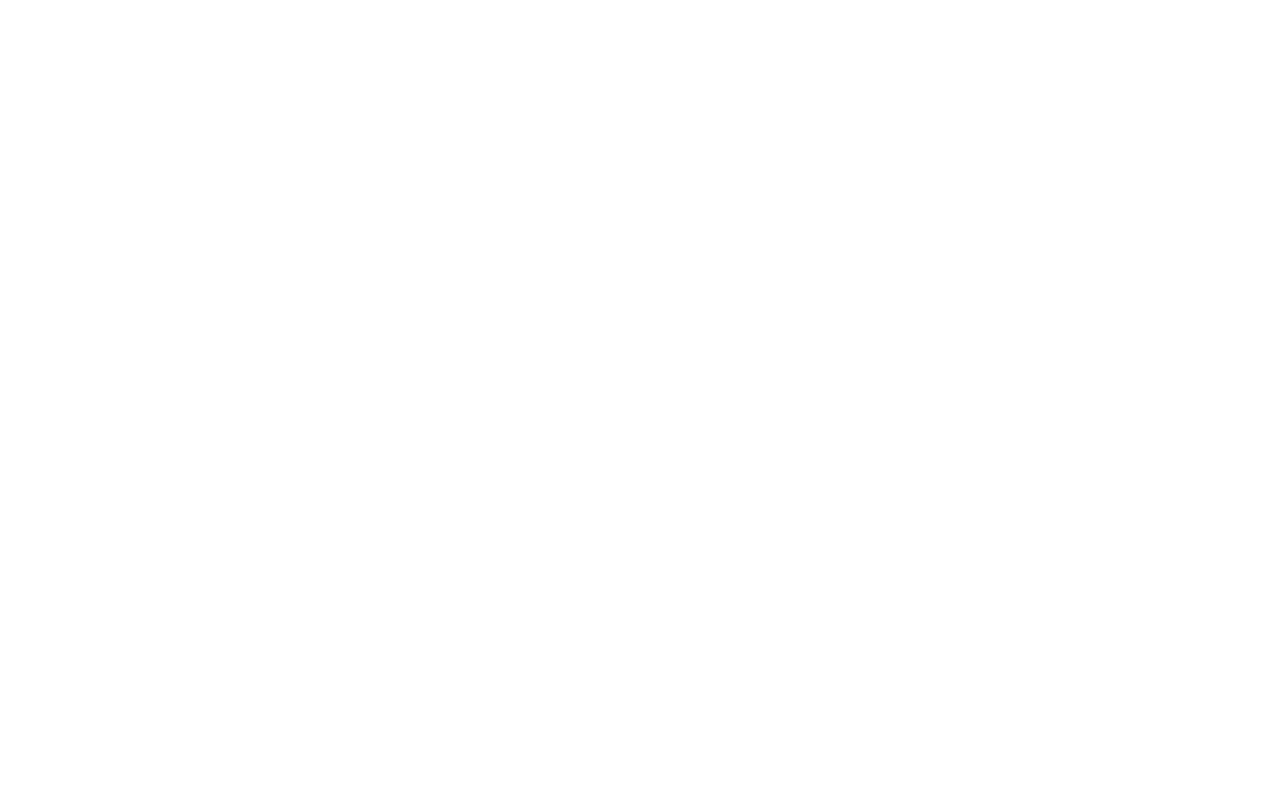
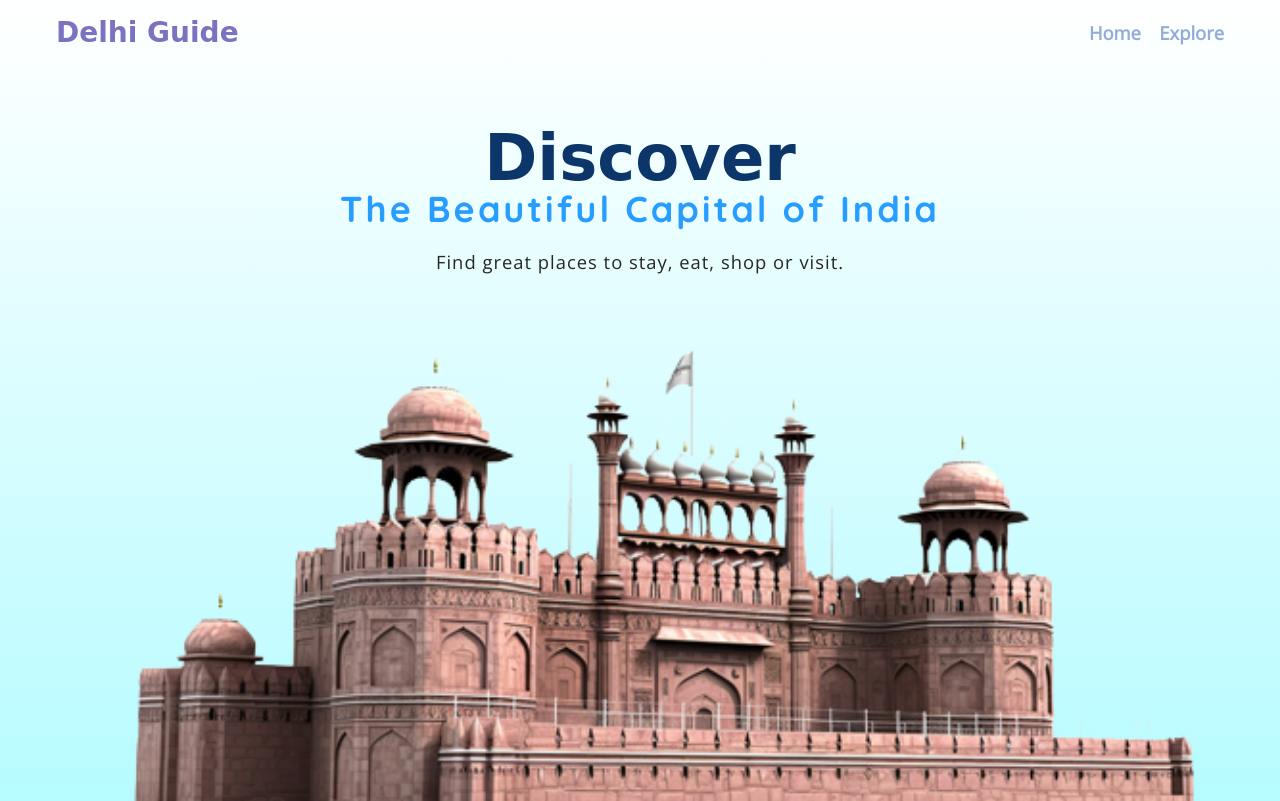
Before and after one commit to Ritika-Agrawal811/delhi-guide, a plain HTML site: page index.html in a window 1280 px wide. Drawn offline with nearby package versions, Linux system fonts and the light colour scheme; a web font is replaced by a local one.

Commit message:
add: Hero Section and navigation bar

```diff
--- a/index.html
+++ b/index.html
@@ -3,7 +3,42 @@
   <head>
     <meta charset="UTF-8" />
     <meta name="viewport" content="width=device-width, initial-scale=1.0" />
-    <title>Document</title>
+    <link
+      rel="stylesheet"
+      href="https://cdnjs.cloudflare.com/ajax/libs/font-awesome/6.4.2/css/all.min.css"
+      integrity="sha512-z3gLpd7yknf1YoNbCzqRKc4qyor8gaKU1qmn+CShxbuBusANI9QpRohGBreCFkKxLhei6S9CQXFEbbKuqLg0DA=="
+      crossorigin="anonymous"
+      referrerpolicy="no-referrer"
+    />
+    <link rel="stylesheet" href="style.css" />
+    <title>Delhi Guide</title>
   </head>
-  <body></body>
+  <body>
+    <header>
+      <nav class="navbar container">
+        <a href="#" class="site-logo">Delhi Guide</a>
+
+        <button class="hamburger" id="hamburgerMenu">
+          <i class="fa-solid fa-bars"></i>
+        </button>
+        <ul class="menu-list" id="menuList">
+          <li>
+            <a href="">Home</a>
+          </li>
+          <li>
+            <a href="">Explore</a>
+          </li>
+        </ul>
+      </nav>
+      <section class="hero-section">
+        <h1>
+          Discover
+          <div>The Beautiful Capital of India</div>
+        </h1>
+        <p class="subtitle">Find great places to stay, eat, shop or visit.</p>
+      </section>
+    </header>
+
+    <script src="script.js" defer></script>
+  </body>
 </html>
--- /dev/null
+++ b/script.js
@@ -0,0 +1,7 @@
+const hamburgerMenu = document.getElementById("hamburgerMenu");
+
+// show mobile menu
+hamburgerMenu.addEventListener("click", () => {
+  const menuList = document.getElementById("menuList");
+  menuList.classList.toggle("show");
+});
--- /dev/null
+++ b/style.css
@@ -0,0 +1,155 @@
+@import url("https://fonts.googleapis.com/css2?family=Open+Sans&family=Quicksand:wght@700&family=Yatra+One&display=swap");
+
+*,
+::before,
+::after {
+  margin: 0;
+  padding: 0;
+  box-sizing: border-box;
+}
+
+.container {
+  width: 100%;
+  max-width: 1200px;
+  margin: 0 auto;
+}
+
+body {
+  font-family: "Open Sans", sans-serif;
+}
+
+a {
+  text-decoration: none;
+}
+
+header {
+  background: linear-gradient(transparent, #b6fbff);
+}
+
+/* navigation */
+
+.navbar {
+  display: flex;
+  justify-content: space-between;
+  align-items: center;
+  padding: 1em;
+}
+
+.navbar .site-logo {
+  font-family: "Yatra One", cursive;
+  font-size: 1.25rem;
+  color: #7c73c0;
+  font-weight: 700;
+}
+
+.hamburger {
+  display: block;
+  background: transparent;
+  border: 0;
+  outline: 0;
+  font-size: 1.25rem;
+  color: #7a9d54;
+}
+
+.navbar .menu-list {
+  display: flex;
+  align-items: center;
+  list-style-type: none;
+}
+
+.navbar .menu-list li a {
+  margin-left: 1em;
+  font-size: 1.15rem;
+  font-weight: 700;
+  color: #94add7;
+}
+
+/* Hero Section */
+
+.hero-section {
+  background-image: url("images/red-fort.png");
+  background-repeat: no-repeat;
+  background-size: cover;
+  display: flex;
+  flex-direction: column;
+  margin-top: 3.5em;
+  min-height: 85vh;
+  padding: 0 1em;
+}
+
+h1 {
+  font-size: 2.5rem;
+  color: #0c356a;
+  font-family: "Yatra One", cursive;
+  font-weight: 700;
+}
+
+h1 div {
+  font-size: 1.5rem;
+  letter-spacing: 3px;
+  color: #279eff;
+  margin-top: -0.25em;
+  font-family: "Quicksand", sans-serif;
+}
+
+.subtitle {
+  margin-top: 1em;
+  font-size: 0.95rem;
+  letter-spacing: 1px;
+  color: #262626;
+}
+
+@media (max-width: 540px) {
+  .navbar {
+    position: relative;
+    background-color: #fff;
+  }
+
+  .navbar .menu-list {
+    position: absolute;
+    width: 100%;
+    height: 3em;
+    left: 0;
+    top: 0;
+    background-color: #7c73c0;
+    transition: top 300ms ease-in-out;
+    z-index: -1;
+  }
+
+  .navbar .menu-list.show {
+    top: 4em;
+  }
+
+  .navbar .menu-list li a {
+    color: #fff;
+  }
+}
+
+@media (min-width: 541px) {
+  .navbar .site-logo {
+    font-size: 1.75rem;
+  }
+
+  .hamburger {
+    display: none;
+  }
+
+  h1 {
+    font-size: 4rem;
+    text-align: center;
+  }
+
+  h1 div {
+    font-size: 2.25rem;
+  }
+
+  .subtitle {
+    font-size: 1.15rem;
+    text-align: center;
+  }
+
+  .hero-section {
+    background-size: contain;
+    background-position: 0 100%;
+  }
+}
```
Also changed, not shown: images/delhi-skyline.png (added), images/red-fort.png (added).
